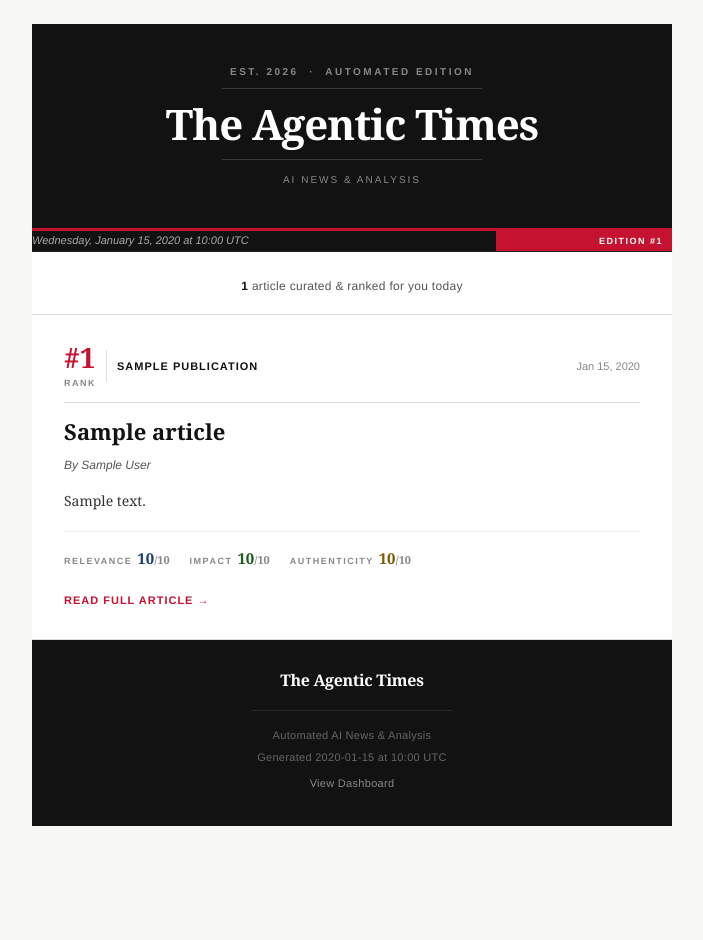
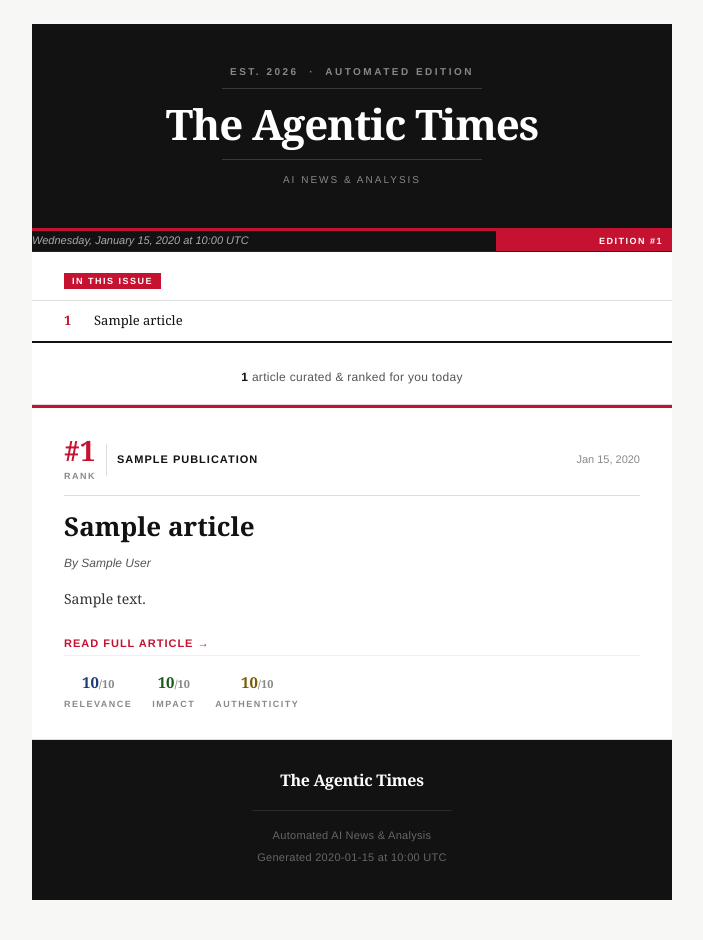
Before and after one commit to davidjriva/Agentic_AI_News_Summary_Service, a FastAPI app: template templates/newsletter.html.jinja2 in a window 1280 px wide. Shown: the whole page, without its empty margins (288-991 px from the left). Before the commit the page ends 826 px from the top, so only its background shows below. Run offline with FastAPI, Linux system fonts and the light colour scheme; the template is opened without the code that fills it: most values are stand-ins (such as "Sample title", 1, 10 or a date in 2020).

Commit message:
Improve newsletter and dashboard UI/UX with editorial design patterns
Newsletter (newsletter.html.jinja2):
- Add "In This Issue" table of contents between edition bar and articles
- Visually distinguish #1 ranked article as lead story (red top border, 26px headline)
- Reorder score display: value prominent on top, label secondary beneath
- Move "Read Full Article" CTA before scores for natural reading flow
- Add null guards to impact_score and authenticity_score
- Remove redundant article separator divs (card border-bottom already separates)
- Remove dead localhost:8000 footer link

Dashboard (dashboard.html.jinja2):
- Compact masthead (remove decorative hr rules, reduce title to 38px, tighter padding)
- Format raw ISO timestamps as readable date + 12h time in both Jinja2 table and JS renderRuns()

Metrics (metrics.html.jinja2):
- Merge duplicate .chart-box-title and .chart-full-title into a single CSS rule
- Remove dead .chart-full-subtitle CSS rule
- Add descriptive subtitle to the trend chart section

Run Detail (run_detail.html.jinja2):
- Format started_at from raw ISO string to readable date/time in masthead
- Replace permanent "Loading..." with "Could not load." on fetch error for sidebar sections

https://claude.ai/code/session_012ru9QcFn6ne7Rs97bufSjB

```diff
--- a/templates/newsletter.html.jinja2
+++ b/templates/newsletter.html.jinja2
@@ -139,6 +139,60 @@
       white-space: nowrap;
     }
 
+    /* ── TABLE OF CONTENTS ──────────────────────────── */
+    .toc-section {
+      background-color: #fff;
+      border-bottom: 2px solid #121212;
+    }
+
+    .toc-header {
+      padding: 14px 32px 8px;
+      border-bottom: 1px solid #DEDEDE;
+    }
+
+    .toc-label {
+      font-family: 'Helvetica Neue', Helvetica, Arial, sans-serif;
+      font-size: 9px;
+      font-weight: 700;
+      letter-spacing: 1.5px;
+      text-transform: uppercase;
+      color: #fff;
+      background-color: #C41230;
+      padding: 3px 8px;
+    }
+
+    .toc-item {
+      padding: 9px 32px;
+      border-bottom: 1px solid #F0F0F0;
+      display: flex;
+      align-items: baseline;
+      gap: 12px;
+    }
+
+    .toc-item:last-child {
+      border-bottom: none;
+    }
+
+    .toc-rank {
+      font-family: Georgia, 'Times New Roman', Times, serif;
+      font-size: 13px;
+      font-weight: 700;
+      color: #C41230;
+      min-width: 18px;
+    }
+
+    .toc-title {
+      font-family: Georgia, 'Times New Roman', Times, serif;
+      font-size: 13px;
+      color: #121212;
+      text-decoration: none;
+      border-bottom: 1px solid transparent;
+    }
+
+    .toc-title:hover {
+      border-bottom-color: #C41230;
+    }
+
     /* ── ARTICLE COUNT INTRO ────────────────────────── */
     .intro-row {
       padding: 20px 24px 16px;
@@ -164,6 +218,14 @@
       width: 100%;
       background-color: #FFFFFF;
       border-bottom: 1px solid #DEDEDE;
+    }
+
+    .article-card-featured {
+      border-top: 3px solid #C41230;
+    }
+
+    .article-card-featured .article-headline {
+      font-size: 26px;
     }
 
     .article-card:first-of-type .article-inner {
@@ -276,8 +338,9 @@
 
     .score-item {
       display: flex;
-      align-items: baseline;
-      gap: 5px;
+      flex-direction: column;
+      align-items: center;
+      gap: 3px;
     }
 
     .score-label {
@@ -461,6 +524,23 @@
           </td>
         </tr>
 
+        <!-- ── TABLE OF CONTENTS ─────────────────────── -->
+        <tr>
+          <td>
+            <div class="toc-section">
+              <div class="toc-header">
+                <span class="toc-label">In This Issue</span>
+              </div>
+              {% for article in articles %}
+              <div class="toc-item">
+                <span class="toc-rank">{{ loop.index }}</span>
+                <a href="#article-{{ loop.index }}" class="toc-title">{{ article.title }}</a>
+              </div>
+              {% endfor %}
+            </div>
+          </td>
+        </tr>
+
         <!-- ── INTRO ─────────────────────────────────── -->
         <tr>
           <td>
@@ -477,8 +557,8 @@
         {% for article in articles %}
         <tr>
           <td>
-            <div class="article-card">
-              <div class="article-inner">
+            <div class="article-card{% if loop.first %} article-card-featured{% endif %}">
+              <div class="article-inner" id="article-{{ loop.index }}">
 
                 <!-- Rank + Publication -->
                 <div class="article-topbar">
@@ -502,33 +582,31 @@
                 <!-- Summary -->
                 <p class="article-summary">{{ article.summary }}</p>
 
-                <!-- Scores + Read More -->
+                <!-- Read More -->
+                <div class="article-readmore">
+                  <a href="{{ article.url }}">Read Full Article &rarr;</a>
+                </div>
+
+                <!-- Scores -->
                 <div class="article-scores">
                   <div class="score-item">
+                    <span class="score-value score-relevance">{{ article.relevance_score if article.relevance_score is not none else '?' }}<span style="font-size:11px;color:#888;">/10</span></span>
                     <span class="score-label" title="LLM-scored 1–10. How on-topic the article is for agentic AI/ML. Articles scoring below 6 are filtered out before ranking." data-tooltip="LLM-scored 1–10. How on-topic for agentic AI/ML. Articles below 6 are filtered out.">Relevance</span>
-                    <span class="score-value score-relevance">{{ article.relevance_score if article.relevance_score is not none else '?' }}<span style="font-size:11px;color:#888;">/10</span></span>
                   </div>
                   <div class="score-item">
+                    <span class="score-value score-impact">{{ article.impact_score if article.impact_score is not none else '?' }}<span style="font-size:11px;color:#888;">/10</span></span>
                     <span class="score-label" title="LLM-scored 1–10. Measures the article's significance and potential impact on the AI field. Weighted 60% in rank score." data-tooltip="LLM-scored 1–10. Significance and potential impact on the AI field. Weighted 60% in rank.">Impact</span>
-                    <span class="score-value score-impact">{{ article.impact_score }}<span style="font-size:11px;color:#888;">/10</span></span>
                   </div>
                   <div class="score-item">
+                    <span class="score-value score-authenticity">{{ article.authenticity_score if article.authenticity_score is not none else '?' }}<span style="font-size:11px;color:#888;">/10</span></span>
                     <span class="score-label" title="LLM-scored 1–10. Measures the article's credibility and factual grounding. Weighted 40% in rank score." data-tooltip="LLM-scored 1–10. Credibility and factual grounding. Weighted 40% in rank.">Authenticity</span>
-                    <span class="score-value score-authenticity">{{ article.authenticity_score }}<span style="font-size:11px;color:#888;">/10</span></span>
                   </div>
-                </div>
-
-                <div class="article-readmore">
-                  <a href="{{ article.url }}">Read Full Article &rarr;</a>
                 </div>
 
               </div>
             </div>
           </td>
         </tr>
-        {% if not loop.last %}
-        <tr><td><div class="article-separator"></div></td></tr>
-        {% endif %}
         {% endfor %}
 
         <!-- ── FOOTER ────────────────────────────────── -->
@@ -542,9 +620,6 @@
                     <hr class="footer-rule" />
                     <span class="footer-meta">Automated AI News &amp; Analysis</span>
                     <span class="footer-meta">Generated {{ run_time.strftime('%Y-%m-%d at %H:%M UTC') }}</span>
-                    <span class="footer-meta" style="margin-top:8px;">
-                      <a href="http://localhost:8000">View Dashboard</a>
-                    </span>
                   </div>
                 </td>
               </tr>
```
Also changed, not shown: templates/dashboard.html.jinja2 (+32 -13 lines), templates/metrics.html.jinja2 (+4 -32 lines), templates/run_detail.html.jinja2 (+20 -3 lines).
